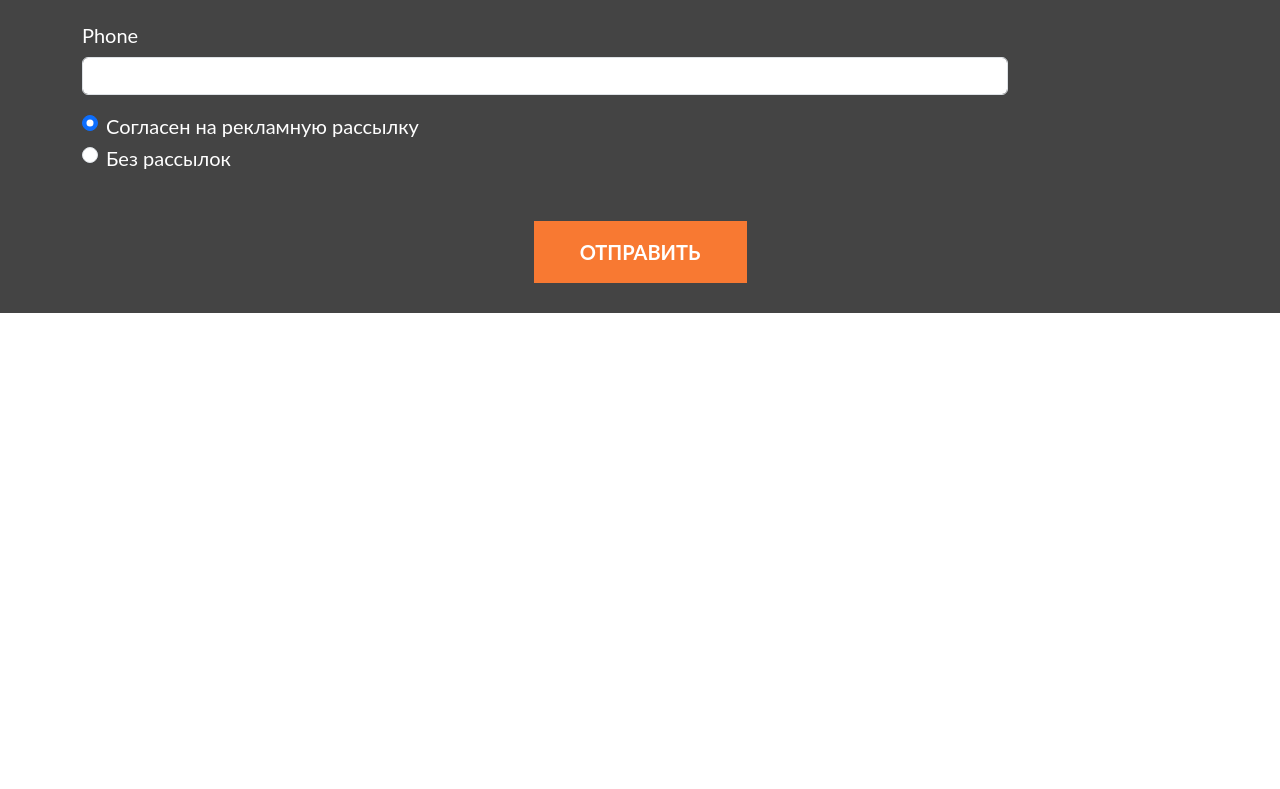
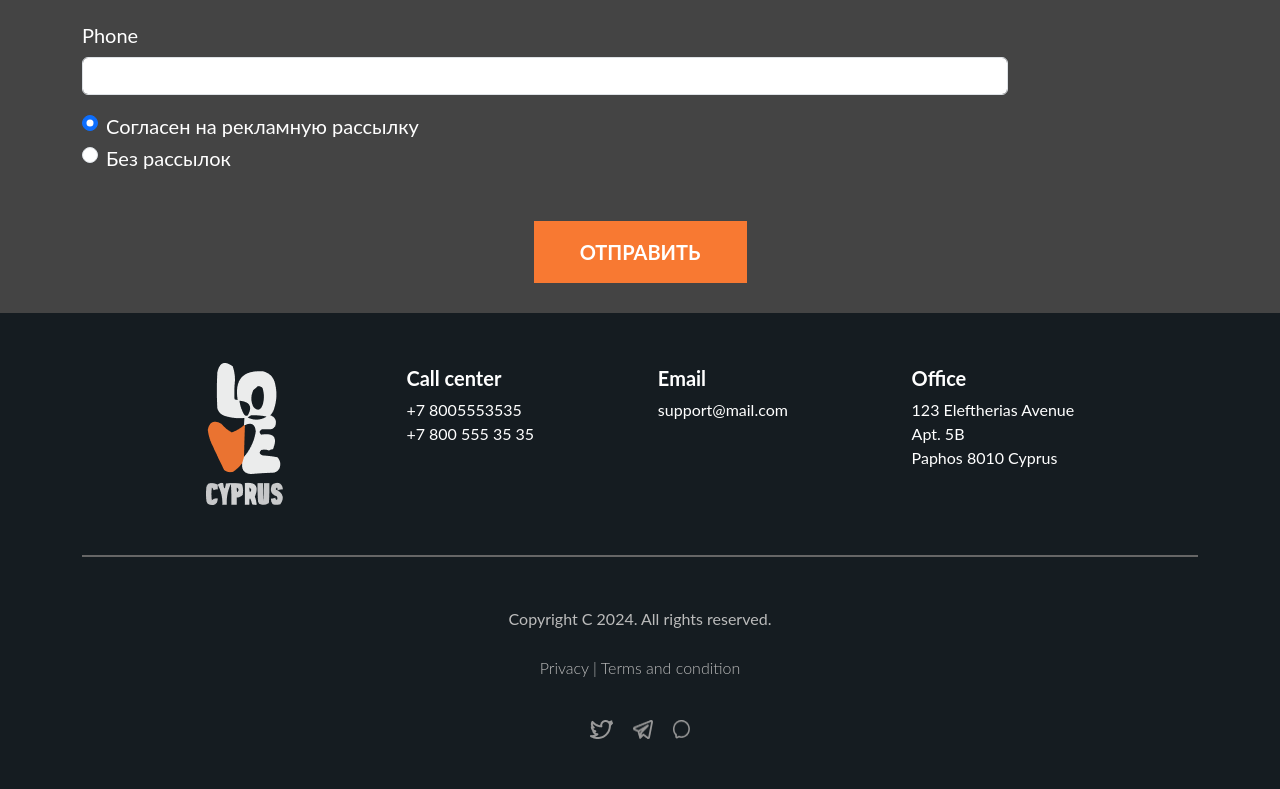
Before and after one commit to antoncheck/Cipr2017, a plain HTML site: page index.html in a window 1280 px wide. Shown: the part 6199-6988 px from the top of the page. Before the commit the page ends 6512 px from the top, so only its background shows below. Drawn offline with nearby package versions, Linux system fonts and the light colour scheme; a web font is replaced by a local one.

Commit message:
Футер готов

```diff
--- a/assets/styles/style.css
+++ b/assets/styles/style.css
@@ -538,3 +538,91 @@ header{
     display: flex;
     justify-content: center;
 }
+/*футор*/
+
+.niz{
+    background-color: #151C21;
+    padding-top: 50px;
+    padding-bottom: 50px;
+}
+
+.niz .container{
+    display: flex;
+    flex-direction: column;
+}
+.niz .container .bloka{
+    display: flex;
+    justify-content: space-evenly;
+    margin-bottom: 50px;
+    align-items: center;
+    align-items: flex-start;
+}
+.niz .container .bloka .logo{
+    width: 77px;
+    height: 142px;
+    background-size: cover;
+}
+.niz .container .bloka .tele{
+    display: flex;
+    flex-direction: column;
+}
+.niz .container .bloka .email{
+    display: flex;
+    flex-direction: column;
+}
+.niz .container .bloka .office{
+    display: flex;
+    flex-direction: column;
+}
+.niz .container .bloka .center{
+    margin: 0;
+    margin-bottom: 5px;
+    font-family: 'Lato';
+    font-weight: 700;
+    font-size: 20px;
+    color: #FFFFFF;
+}
+.niz .container .bloka .phone{
+    margin: 0;
+    color: #FFFFFF;
+    font-family: 'Lato';
+    font-weight: 400;
+    font-size: 16px;
+}
+.niz .container .line{
+    width: 100%;
+    height: 2px;
+    background-color: #666666;
+}
+.niz .container .info{
+    width: 100%;
+    display: flex;
+    flex-direction: column;
+    align-items: center;
+    margin-top: 50px;
+}
+.niz .container .copiright{
+    font-family: 'Lato';
+    font-weight: 400;
+    font-size: 16px;
+    color: #BBBBBB;
+    margin: 0;
+    margin-bottom: 5px;
+}
+.niz .container .privacy{
+    font-family: 'Lato';
+    font-weight: 300;
+    font-size: 16px;
+    color: #BBBBBB;
+    margin-bottom: 20px;
+    margin-top: 0;
+    margin-top: 20px;
+}
+.niz .container .info .icons{
+    display: flex;
+    margin-top: 20px;
+}
+.niz .container .info .icons img{
+    margin-right: 10px;
+    margin-left: 10px;
+}
--- a/index.html
+++ b/index.html
@@ -256,8 +256,39 @@
 
         </div>
     </section>
-
-
-
 </body>
+    <footer class="niz">
+        <div class="container">
+            <div class="bloka">
+            <div class="logo">
+                <img src="./assets/img/LOGO_white.png" alt="">
+            </div>
+            <div class="tele">
+                <p class="center">Call center</p>
+                <p class="phone">+7 8005553535</p>
+                <p class="phone">+7 800 555 35 35</p>
+            </div>
+            <div class="email">
+                <p class="center">Email</p>
+                <p class="phone">support@mail.com</p>
+            </div>
+            <div class="office">
+                <p class="center">Office</p>
+                <p class="phone">123 Eleftherias Avenue<br>
+                    Apt. 5B <br>
+                    Paphos 8010 Cyprus</p>
+            </div>
+            </div>
+            <div class="line"></div>
+            <div class="info">
+                <p class="copiright">Copyright C 2024. All rights reserved.</p>
+                <p class="privacy">Privacy | Terms and condition</p>
+                <div class="icons">
+                    <img src="./assets/img/twiter.png" alt="">
+                    <img src="./assets/img/telega.png" alt="">
+                    <img src="./assets/img/massege.png" alt="">
+                </div>
+            </div>
+        </div>
+    </footer>
 </html>
```
Also changed, not shown: assets/img/massege.png (added), assets/img/telega.png (added), assets/img/twiter.png (added).
